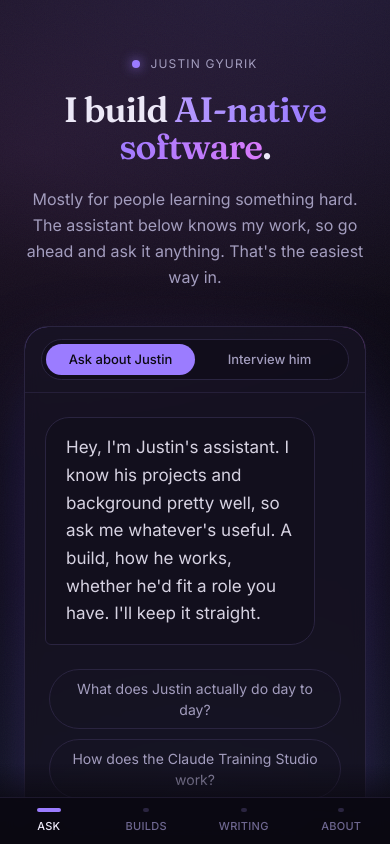
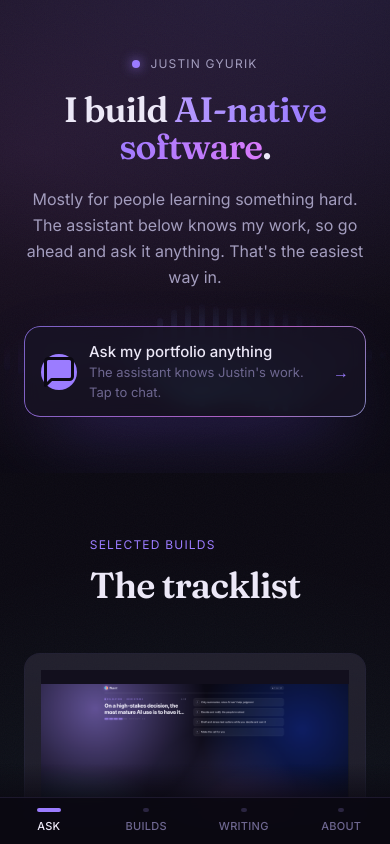
Before and after one commit to JustinGyurik/portfolio, a React (Vite) app: page / in a window 390 px wide. Built offline with nearby package versions, Linux system fonts and the light colour scheme; the HTML template or start-up script is replaced by a standard one.

Commit message:
Mobile UX overhaul: full-screen chat launcher, raise responsive breakpoint to 1024 (tablets/medium get the clean layout), make Taffy demo vertically scrollable on mobile, harden zoom-panel text wrapping

```diff
--- a/src/components/BuildsCarousel.tsx
+++ b/src/components/BuildsCarousel.tsx
@@ -356,13 +356,13 @@ function ZoomPanel({
             <span className="text-faint">{b.no} / studio</span>
             <span className="text-clay">{b.status}</span>
           </div>
-          <h3 className="mt-2 font-display text-3xl font-semibold tracking-tight text-paper">
+          <h3 className="mt-2 break-words font-display text-2xl font-semibold tracking-tight text-paper sm:text-3xl">
             {b.name}
           </h3>
-          <div className="mt-1 font-sans text-xs uppercase tracking-wider text-clay/80">
+          <div className="mt-1 break-words font-sans text-xs uppercase tracking-wider text-clay/80">
             {b.kind}
           </div>
-          <p className="mt-4 max-w-2xl leading-relaxed text-paper/90">{b.detail}</p>
+          <p className="mt-4 max-w-2xl break-words leading-relaxed text-paper/90">{b.detail}</p>
           <div className="mt-5 flex flex-wrap gap-2">
             {b.stack.map((s) => (
               <span
--- a/src/components/Chat.tsx
+++ b/src/components/Chat.tsx
@@ -14,7 +14,7 @@ const GREETINGS: Record<Mode, string> = {
 // The conversation widget and the centerpiece of the hero. Two modes: an
 // assistant that answers ABOUT Justin (third person), or an interview simulator
 // that answers AS Justin (first person). Grounded in a server-side KB.
-export default function Chat() {
+export default function Chat({ fullscreen = false }: { fullscreen?: boolean } = {}) {
   const [mode, setMode] = useState<Mode>("portfolio");
   const [messages, setMessages] = useState<Msg[]>([{ role: "assistant", content: GREETINGS.portfolio }]);
   const [input, setInput] = useState("");
@@ -97,8 +97,14 @@ export default function Chat() {
   const suggestions = mode === "interview" ? INTERVIEW_QUESTIONS : SUGGESTED_QUESTIONS;
 
   return (
-    <div className="w-full">
-      <div className="iris-ring overflow-hidden rounded-3xl border border-line bg-panel/70 shadow-[0_40px_100px_-30px_rgba(124,92,255,0.5)] backdrop-blur">
+    <div className={fullscreen ? "flex h-full w-full flex-col" : "w-full"}>
+      <div
+        className={
+          fullscreen
+            ? "flex min-h-0 flex-1 flex-col overflow-hidden"
+            : "iris-ring overflow-hidden rounded-3xl border border-line bg-panel/70 shadow-[0_40px_100px_-30px_rgba(124,92,255,0.5)] backdrop-blur"
+        }
+      >
         {/* header: window dots (desktop) + mode toggle. On mobile the dots are
             dropped so the toggle spans full width as two equal halves. */}
         <div className="flex items-center gap-3 border-b border-line/80 px-4 py-3 sm:px-5 sm:py-3.5">
@@ -134,7 +140,9 @@ export default function Chat() {
           role="log"
           aria-live="polite"
           aria-label="Conversation with Justin's assistant"
-          className="scroll-thin max-h-[48vh] min-h-[240px] space-y-5 overflow-y-auto px-5 py-6 text-left sm:min-h-[300px] sm:px-6 sm:py-7"
+          className={`scroll-thin space-y-5 overflow-y-auto px-5 py-6 text-left sm:px-6 sm:py-7 ${
+            fullscreen ? "min-h-0 flex-1" : "max-h-[48vh] min-h-[240px] sm:min-h-[300px]"
+          }`}
         >
           {messages.map((m, i) => (
             <div key={i} className={m.role === "user" ? "flex justify-end" : "flex justify-start"}>
@@ -201,7 +209,7 @@ export default function Chat() {
           </button>
         </form>
       </div>
-      <p className="mt-3 text-center text-[14px] text-faint">
+      <p className={`text-center text-[14px] text-faint ${fullscreen ? "px-4 pb-3 pt-2" : "mt-3"}`}>
         Answers are AI-generated and may simplify. For anything that matters, email justingyurik@gmail.com.
       </p>
     </div>
--- a/src/components/Hero.tsx
+++ b/src/components/Hero.tsx
@@ -1,10 +1,13 @@
 import { useContext } from "react";
 import Waveform from "./Waveform";
 import Chat from "./Chat";
+import MobileChat from "./MobileChat";
+import { useIsMobile } from "../hooks/useIsMobile";
 import { DeckContext } from "../deck";
 
 export default function Hero() {
   const { go } = useContext(DeckContext);
+  const isMobile = useIsMobile();
   return (
     <header
       id="ask"
@@ -33,15 +36,17 @@ export default function Hero() {
         </p>
 
         <div className="mt-9 w-full">
-          <Chat />
+          {isMobile ? <MobileChat /> : <Chat />}
         </div>
 
+        {!isMobile && (
           <button
             onClick={() => go(1)}
             className="mt-8 inline-flex items-center gap-2 rounded font-sans text-[13px] tracking-widest text-faint transition hover:text-clay focus-visible:outline-none focus-visible:ring-2 focus-visible:ring-clay"
           >
             OR SEE THE WORK <span aria-hidden="true">→</span>
           </button>
+        )}
       </div>
     </header>
   );
--- /dev/null
+++ b/src/components/MobileChat.tsx
@@ -0,0 +1,69 @@
+import { useEffect, useState } from "react";
+import { createPortal } from "react-dom";
+import Chat from "./Chat";
+
+// On mobile the chat is NOT inlined under the hero (it dominates the screen and
+// feels cramped). Instead the hero shows an inviting launcher; tapping it opens
+// the chat as a full-screen experience with a clear way back out.
+export default function MobileChat() {
+  const [open, setOpen] = useState(false);
+
+  // Lock background scroll + close on Escape while the overlay is up.
+  useEffect(() => {
+    if (!open) return;
+    const prev = document.body.style.overflow;
+    document.body.style.overflow = "hidden";
+    const onEsc = (e: KeyboardEvent) => e.key === "Escape" && setOpen(false);
+    window.addEventListener("keydown", onEsc);
+    return () => {
+      document.body.style.overflow = prev;
+      window.removeEventListener("keydown", onEsc);
+    };
+  }, [open]);
+
+  return (
+    <>
+      <button
+        onClick={() => setOpen(true)}
+        className="iris-ring group flex w-full items-center gap-3 rounded-2xl border border-line bg-panel/70 px-4 py-3.5 text-left shadow-[0_30px_80px_-30px_rgba(124,92,255,0.5)] backdrop-blur transition active:scale-[0.99] focus-visible:outline-none focus-visible:ring-2 focus-visible:ring-clay"
+      >
+        <span className="flex h-9 w-9 shrink-0 items-center justify-center rounded-full bg-clay text-ink">
+          <svg viewBox="0 0 24 24" fill="none" stroke="currentColor" strokeWidth="2" strokeLinecap="round" strokeLinejoin="round" className="h-4.5 w-4.5" aria-hidden="true">
+            <path d="M21 15a2 2 0 0 1-2 2H7l-4 4V5a2 2 0 0 1 2-2h14a2 2 0 0 1 2 2z" />
+          </svg>
+        </span>
+        <span className="min-w-0 flex-1">
+          <span className="block text-[15px] font-medium text-paper">Ask my portfolio anything</span>
+          <span className="block text-[13px] text-faint">The assistant knows Justin's work. Tap to chat.</span>
+        </span>
+        <span aria-hidden="true" className="text-clay transition group-active:translate-x-0.5">→</span>
+      </button>
+
+      {open &&
+        createPortal(
+          <div className="fixed inset-0 z-[70] flex h-[100dvh] flex-col bg-ink">
+            <header className="flex items-center justify-between gap-3 border-b border-line/70 bg-coal/70 px-4 py-3 backdrop-blur">
+              <div className="flex items-center gap-2.5">
+                <span className="h-2 w-2 rounded-full bg-clay shadow-[0_0_12px_rgba(155,124,255,0.9)]" />
+                <span className="font-display text-base font-semibold tracking-tight text-paper">
+                  Ask my portfolio
+                </span>
+              </div>
+              <button
+                onClick={() => setOpen(false)}
+                aria-label="Close chat"
+                className="flex items-center gap-1.5 rounded-full border border-line bg-ink/60 px-3.5 py-1.5 text-[13px] font-medium uppercase tracking-wide text-paper transition active:scale-95 focus-visible:outline-none focus-visible:ring-2 focus-visible:ring-clay"
+              >
+                Done
+                <span aria-hidden="true">✕</span>
+              </button>
+            </header>
+            <div className="min-h-0 flex-1">
+              <Chat fullscreen />
+            </div>
+          </div>,
+          document.body
+        )}
+    </>
+  );
+}
--- a/src/components/TaffyDemo.tsx
+++ b/src/components/TaffyDemo.tsx
@@ -11,6 +11,7 @@ import {
 import { TaffyEngine } from "../taffy/engine";
 import { TRACKS, EQ_BAND_DEFAULTS, defaultEq, defaultComp, defaultBusComp, mixEq, mixComp, MIX_REVERB, type EqState, type EqBand, type CompState } from "../taffy/tracks";
 import { curvePath } from "../taffy/eq";
+import { useIsMobile } from "../hooks/useIsMobile";
 
 const EQ_FREQ_MIN = 30, EQ_FREQ_MAX = 18000;
 import { buildWobbleSVG, wobblePath, hexMix, type WobbleOpts } from "../taffy/wobble";
@@ -45,6 +46,9 @@ const INK = "#2a241d";
 type ChanState = { mute: boolean; solo: boolean };
 
 export default function TaffyDemo({ onClose }: { onClose: () => void }) {
+  // On phones/tablets the fixed-viewport console is taller than the screen, so
+  // it scrolls vertically instead of clipping the Auto Mix button off the bottom.
+  const isMobile = useIsMobile();
   const engineRef = useRef<TaffyEngine | null>(null);
   const [phase, setPhase] = useState<"loading" | "ready" | "error">("loading");
   const [progress, setProgress] = useState(0);
@@ -436,7 +440,11 @@ export default function TaffyDemo({ onClose }: { onClose: () => void }) {
   const desat = `transition-[filter] duration-700 ${mixed ? "" : "grayscale"}`;
 
   return (
-    <div className="taffy taffy-root relative flex h-full w-full flex-col overflow-hidden">
+    <div
+      className={`taffy taffy-root relative flex h-full w-full flex-col ${
+        isMobile ? "scroll-thin overflow-y-auto overflow-x-hidden" : "overflow-hidden"
+      }`}
+    >
       {/* inline filter so it wins over the .taffy-sky CSS filter; drains color when off */}
       <div
         className="taffy-sky transition-[filter] duration-700"
@@ -486,7 +494,7 @@ export default function TaffyDemo({ onClose }: { onClose: () => void }) {
       )}
 
       {/* console: strips at the top, the story + buttons fill the space below */}
-      <div className="relative z-[1] flex flex-1 flex-col overflow-hidden">
+      <div className={`relative z-[1] flex flex-col ${isMobile ? "" : "flex-1 overflow-hidden"}`}>
         {phase === "loading" && (
           <div className="absolute inset-0 flex flex-col items-center justify-center gap-3 text-center">
             <div className="taffy-ink text-[24px] font-bold text-[#2a241d]/70">warming up the kit…</div>
--- a/src/hooks/useIsMobile.ts
+++ b/src/hooks/useIsMobile.ts
@@ -1,10 +1,11 @@
 import { useEffect, useState } from "react";
 
-// Phone-width viewports get a separate layout: a native vertical-scroll page
-// instead of the desktop horizontal slide-deck. 767px = just below Tailwind's
-// `md`, so tablets and up keep the deck. Initialized synchronously so the right
-// layout renders on the first paint (no desktop->mobile flash).
-const QUERY = "(max-width: 767px)";
+// Phone AND tablet/medium viewports get the responsive vertical layout instead
+// of the desktop horizontal slide-deck. The deck is mouse-first (hover, precise
+// drag, the 3D carousel), so anything below a real desktop (<1024px: phones,
+// tablets, split-screen, medium windows) gets the touch-friendly layout.
+// Initialized synchronously so the right layout renders on first paint (no flash).
+const QUERY = "(max-width: 1023px)";
 
 export function useIsMobile() {
   const [isMobile, setIsMobile] = useState(
```
Lines whose indentation alone changed are shown as unchanged.
